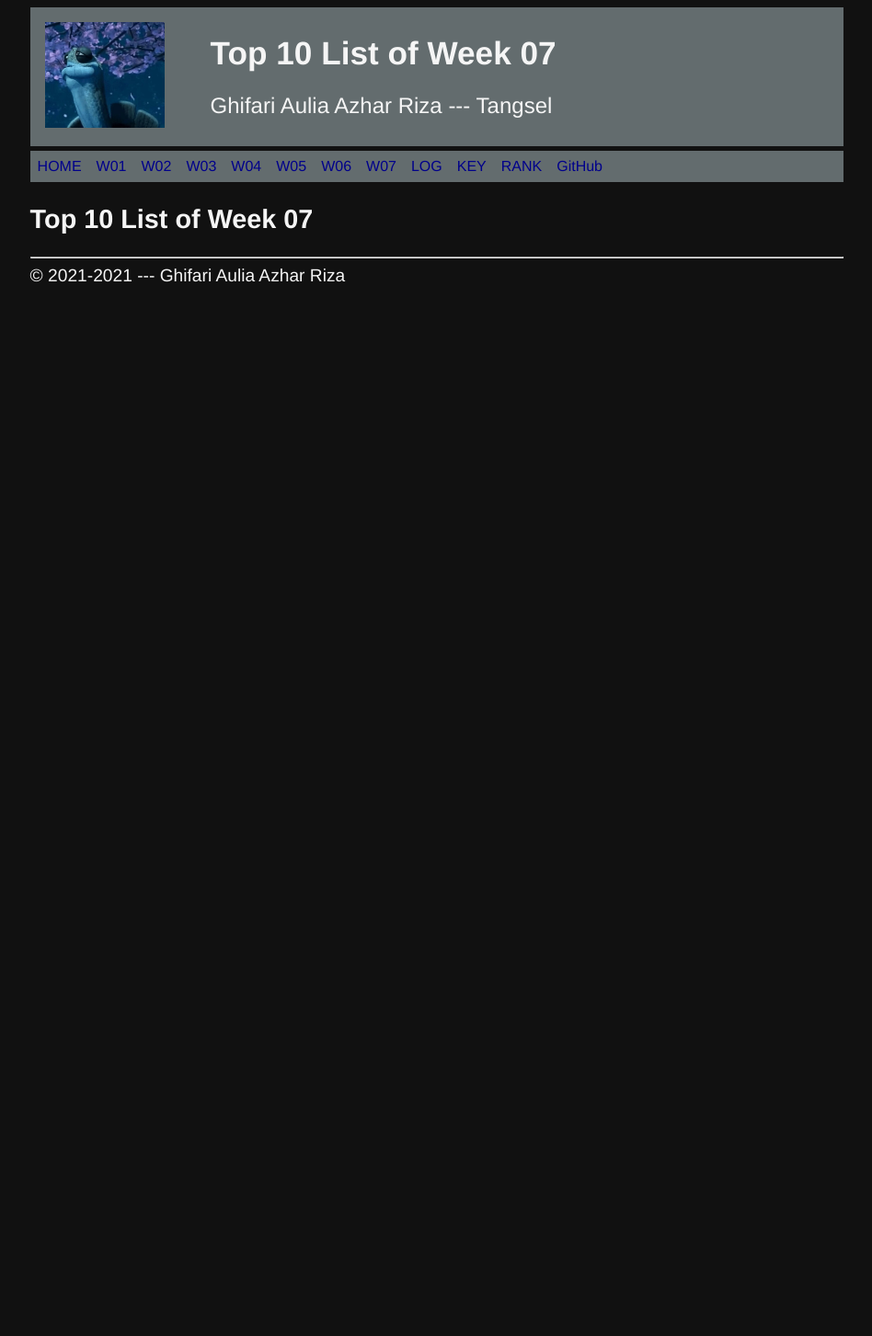
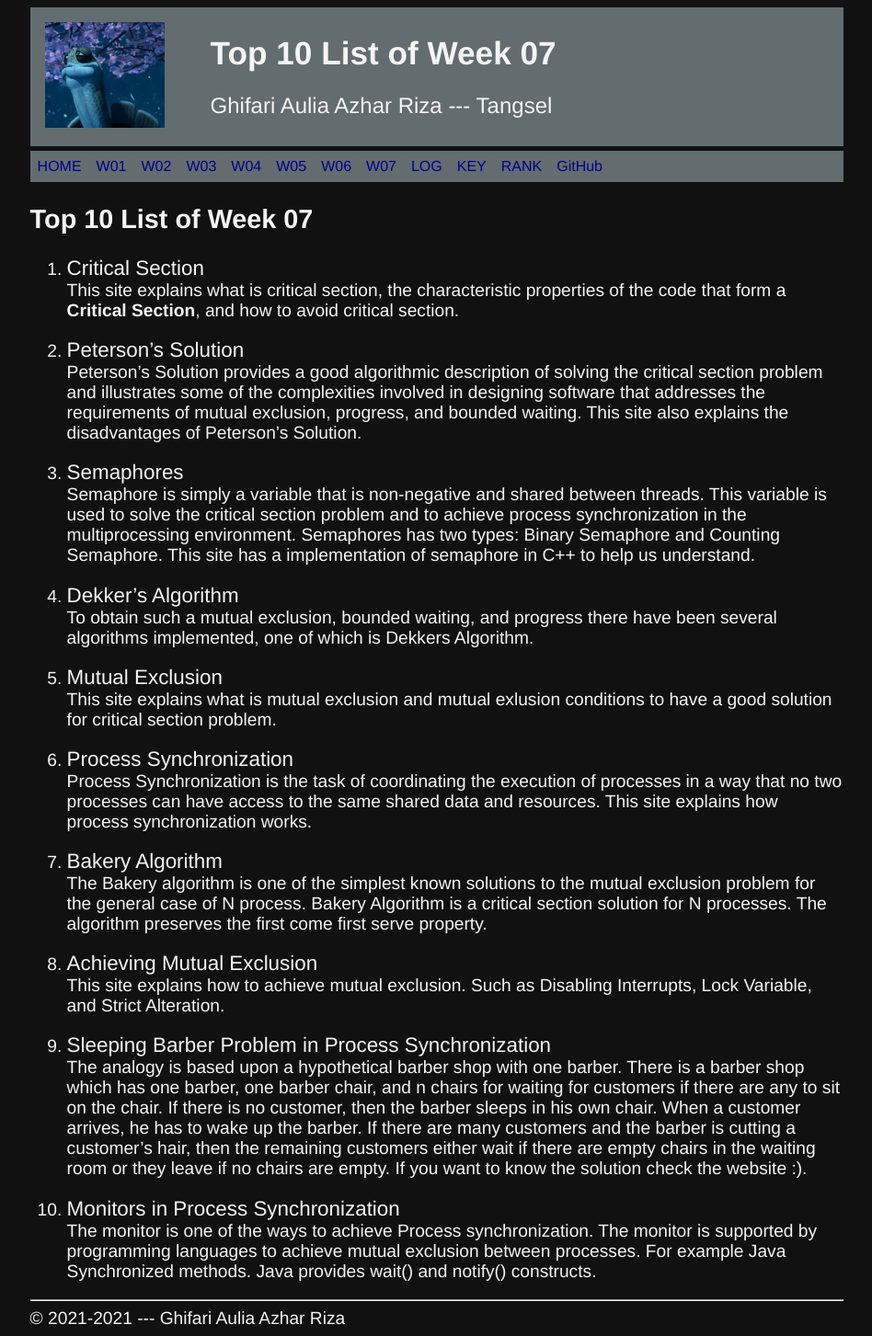
Before and after one commit to ghifariaulia/os211, a Jekyll site: the page built from w07.md, in a window 1280 px wide. Shown: the whole page at 92% size, without its empty margins (165-1113 px from the left). Built offline with Jekyll 4.4.1, drawn with Linux system fonts in a browser that asks for light colours; our own code applies the rules of GitHub Pages for plain Markdown files; before the commit the page ends 900 px from its top, so only the background shows below that.

Commit message:
OS211 ghifariaulia

```diff
--- a/TXT/mylog.txt
+++ b/TXT/mylog.txt
@@ -48,3 +48,4 @@ ZCZC W07 60 L14 Assignment #4
 ZCZC W07 45 L12 Review last week top 10 list
 ZCZC W07 15 L16 Make SHA256SUM
 ZCZC W07 10 L15 Update mylog.txt
+ZCZC W07 120 L13 Finalize W07 top 10 list
--- a/w07.md
+++ b/w07.md
@@ -4,3 +4,51 @@ permalink: /W07/
 ---
 
 # Top 10 List of Week 07
+
+1. [Critical Section](https://www.personal.kent.edu/~rmuhamma/OpSystems/Myos/criticalSec.htm)<br>
+This site explains what is critical section, the characteristic properties of the code that form
+a **Critical Section**, and how to avoid critical section.
+
+2. [Peterson's Solution](https://www.tutorialspoint.com/peterson-s-problem)<br>
+Peterson's Solution provides a good algorithmic description of solving the critical section
+problem and illustrates some of the complexities involved in designing software that addresses
+the requirements of mutual exclusion, progress, and bounded waiting. This site also explains the
+disadvantages of Peterson's Solution.
+
+3. [Semaphores](https://www.geeksforgeeks.org/semaphores-in-process-synchronization/)<br>
+Semaphore is simply a variable that is non-negative and shared between threads. This variable is
+used to solve the critical section problem and to achieve process synchronization in the
+multiprocessing environment. Semaphores has two types: Binary Semaphore and Counting Semaphore.
+This site has a implementation of semaphore in C++ to help us understand.
+
+4. [Dekker's Algorithm](https://www.geeksforgeeks.org/dekkers-algorithm-in-process-synchronization/)<br>
+To obtain such a mutual exclusion, bounded waiting, and progress there have been several
+algorithms implemented, one of which is Dekkers Algorithm.
+
+5. [Mutual Exclusion](https://www.personal.kent.edu/~rmuhamma/OpSystems/Myos/mutualExclu.htm)<br>
+This site explains what is mutual exclusion and mutual exlusion conditions to have a good solution for critical section problem.
+
+6. [Process Synchronization](https://www.guru99.com/process-synchronization.html)<br>
+Process Synchronization is the task of coordinating the execution of processes in a way that no two
+processes can have access to the same shared data and resources. This site explains how process synchronization works.
+
+7. [Bakery Algorithm](https://www.geeksforgeeks.org/bakery-algorithm-in-process-synchronization/)<br>
+The Bakery algorithm is one of the simplest known solutions to the mutual exclusion problem for the
+general case of N process. Bakery Algorithm is a critical section solution for N processes. The
+algorithm preserves the first come first serve property.
+
+8. [Achieving Mutual Exclusion](https://www.personal.kent.edu/~rmuhamma/OpSystems/Myos/achieveutualExclu.htm)<br>
+This site explains how to achieve mutual exclusion. Such as Disabling Interrupts, Lock Variable, and Strict Alteration.
+
+9. [Sleeping Barber Problem in Process Synchronization](https://www.geeksforgeeks.org/sleeping-barber-problem-in-process-synchronization/)<br>
+The analogy is based upon a hypothetical barber shop with one barber. There is a barber shop which
+has one barber, one barber chair, and n chairs for waiting for customers if there are any to sit on
+the chair. If there is no customer, then the barber sleeps in his own chair. When a customer
+arrives, he has to wake up the barber. If there are many customers and the barber is cutting a
+customer’s hair, then the remaining customers either wait if there are empty chairs in the waiting
+room or they leave if no chairs are empty. If you want to know the solution check the website :).
+
+10. [Monitors in Process Synchronization](https://www.geeksforgeeks.org/monitors-in-process-synchronization/)<br>
+The monitor is one of the ways to achieve Process synchronization. The monitor is supported by
+programming languages to achieve mutual exclusion between processes. For example Java Synchronized
+methods. Java provides wait() and notify() constructs.
```
Also changed, not shown: 7 other files.
